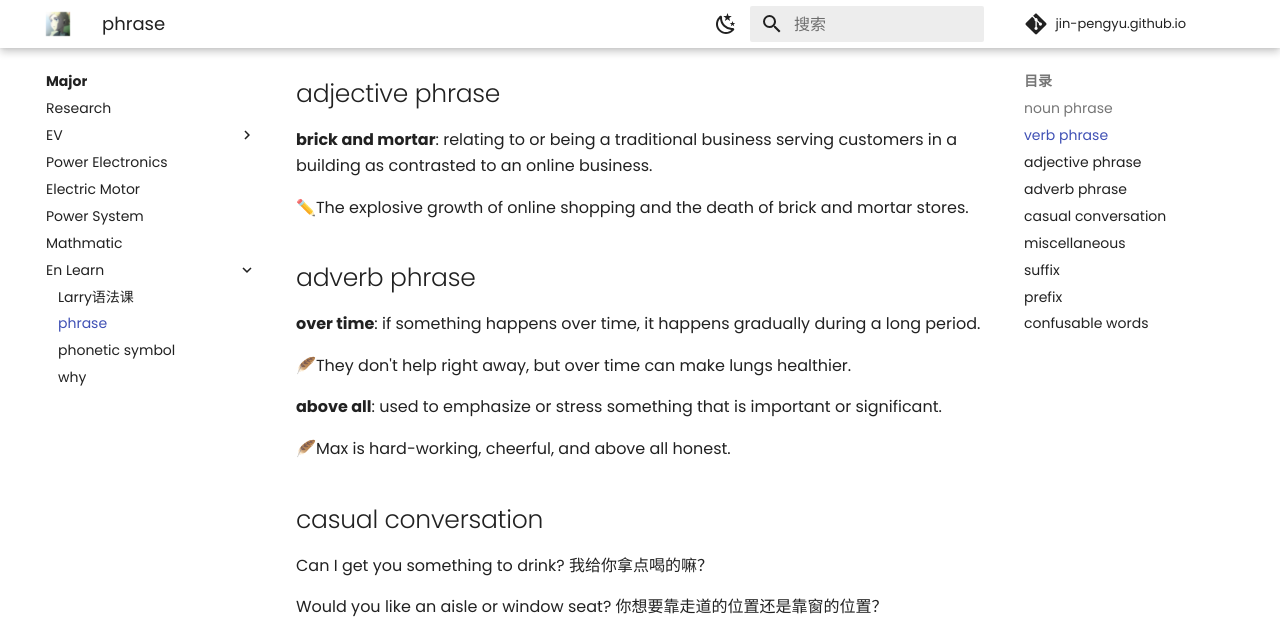
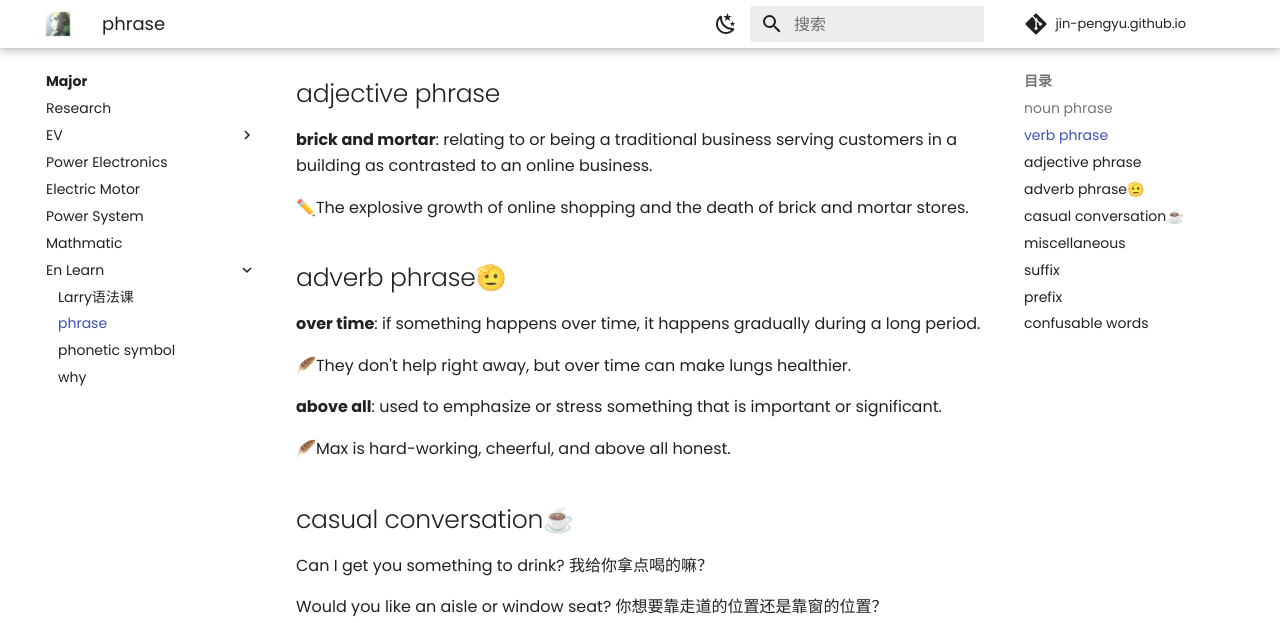
Before and after one commit to Pengyu-Jin/Pengyu-Jin.github.io, an MkDocs documentation site: the page built from docs/major/EN-learn/phrase.md, in a window 1280 px wide and 900 px high, scrolled down 1694 px. Shown: the top 623 px of the window. Built offline with MkDocs 1.6.1 and Material for MkDocs 9.7.7, drawn with Linux system fonts in a browser that asks for light colours; comment, search, counter and statistics services are not loaded.

Commit message:
20241002-b

```diff
--- a/docs/major/EN-learn/phrase.md
+++ b/docs/major/EN-learn/phrase.md
@@ -52,7 +52,7 @@
 
 ✏️The explosive growth of online shopping and the death of brick and mortar stores.
 
-## adverb phrase
+## adverb phrase🫡
 
 **over time**: if something happens over time, it happens gradually during a long period.
 
@@ -62,7 +62,7 @@
 
 🪶Max is hard-working, cheerful, and above all honest.
 
-## casual conversation
+## casual conversation☕
 
 Can I get you something to drink? 我给你拿点喝的嘛？
 
```
